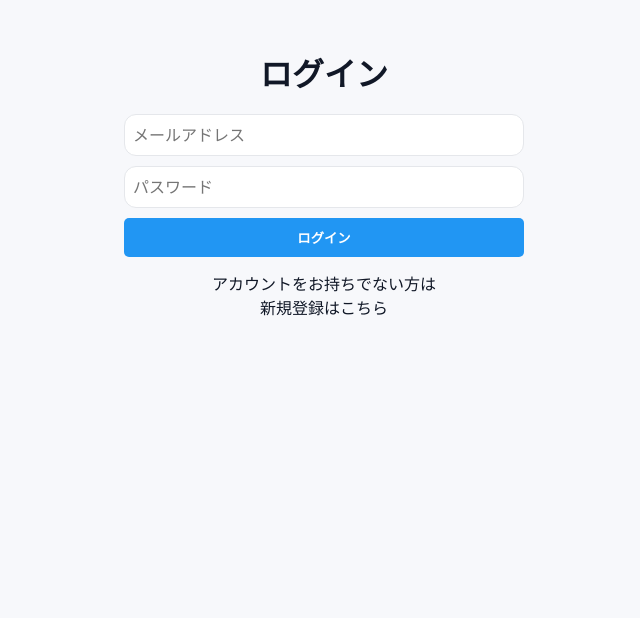
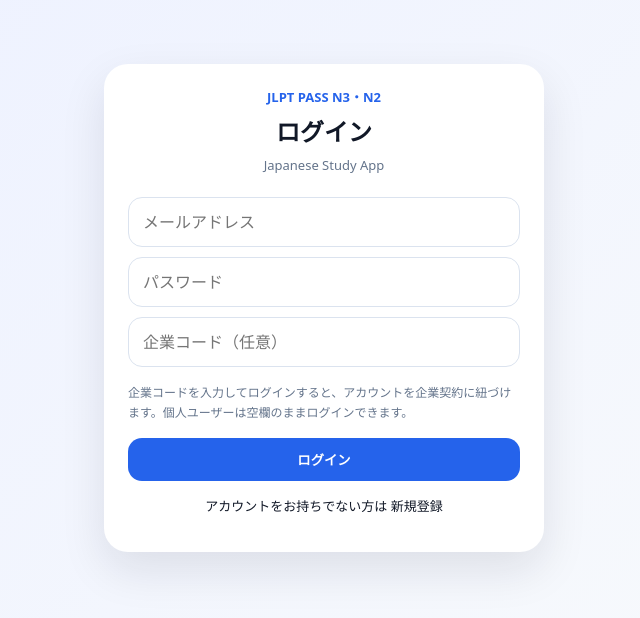
Before and after one commit to sasukedon731-blip/jlpt-pass-n3-n2, a Next.js app: page /login in a window 1280 px wide. Shown: the top 618 px of the page, without its empty margins (316-956 px from the left). Built offline with nearby package versions, Linux system fonts and the light colour scheme; no server answers.

Commit message:
complete quiz app with explanations

```diff
--- a/app/(public)/login/page.tsx
+++ b/app/(public)/login/page.tsx
@@ -1,77 +1,161 @@
 "use client"
 
 import { useState } from "react"
-import { signInWithEmailAndPassword } from "firebase/auth"
-import { auth } from "@/app/lib/firebase"
+import type { FormEvent } from "react"
+import { signInWithEmailAndPassword, signOut } from "firebase/auth"
+import { doc, getDoc, serverTimestamp, setDoc } from "firebase/firestore"
+import Link from "next/link"
 import { useRouter } from "next/navigation"
+
+import { auth, db } from "@/app/lib/firebase"
+import { buildEntitledQuizTypes } from "@/app/lib/plan"
+
+type CompanyDoc = {
+  name?: string
+  inviteEnabled?: boolean
+}
+
+function getErrorMessage(error: unknown) {
+  const code = typeof error === "object" && error && "code" in error ? String(error.code) : ""
+  if (code === "auth/invalid-email") return "メールアドレスの形式が正しくありません。"
+  if (["auth/invalid-credential", "auth/wrong-password", "auth/user-not-found"].includes(code)) {
+    return "メールアドレスまたはパスワードが違います。"
+  }
+  if (code === "auth/too-many-requests") return "試行回数が多いため一時的に制限されています。少し待ってからお試しください。"
+  return "ログインに失敗しました。時間をおいて再度お試しください。"
+}
 
 export default function LoginPage() {
   const router = useRouter()
 
   const [email, setEmail] = useState("")
   const [password, setPassword] = useState("")
+  const [companyCode, setCompanyCode] = useState("")
   const [error, setError] = useState("")
   const [loading, setLoading] = useState(false)
 
-  const handleLogin = async () => {
+  const handleLogin = async (event: FormEvent<HTMLFormElement>) => {
+    event.preventDefault()
     setError("")
     setLoading(true)
 
+    const trimmedEmail = email.trim()
+    const trimmedCompanyCode = companyCode.trim()
+
+    if (!trimmedEmail) { setError("メールアドレスを入力してください。"); setLoading(false); return }
+    if (!password) { setError("パスワードを入力してください。"); setLoading(false); return }
+
     try {
-      await signInWithEmailAndPassword(auth, email, password)
-      router.push("/") // ログイン成功 → TOP
+      let companyData: CompanyDoc | null = null
+
+      if (trimmedCompanyCode) {
+        const companySnap = await getDoc(doc(db, "companies", trimmedCompanyCode))
+        if (!companySnap.exists() || companySnap.data()?.inviteEnabled === false) {
+          throw new Error("企業コードが見つからない、または利用停止中です。")
+        }
+        companyData = companySnap.data() as CompanyDoc
+      }
+
+      const userCredential = await signInWithEmailAndPassword(auth, trimmedEmail, password)
+
+      if (companyData) {
+        const uid = userCredential.user.uid
+        try {
+          await setDoc(
+            doc(db, "users", uid),
+            {
+              uid,
+              email: userCredential.user.email ?? trimmedEmail,
+              plan: "company",
+              selectedQuizTypes: buildEntitledQuizTypes("company"),
+              schemaVersion: 4,
+              companyCode: trimmedCompanyCode,
+              companyName: companyData.name ?? null,
+              accountType: "company",
+              billing: {
+                accountType: "company",
+                method: "company_code",
+                status: "active",
+                currentPlan: "company",
+                currentPeriodEnd: null,
+                aiConversationEnabled: true,
+                aiSpeakingEnabled: true,
+              },
+              updatedAt: serverTimestamp(),
+            },
+            { merge: true }
+          )
+        } catch (linkError) {
+          console.error(linkError)
+          await signOut(auth)
+          throw new Error("ログインは成功しましたが、企業コードの紐づけに失敗しました。時間をおいて再度お試しください。")
+        }
+      }
+
+      router.push("/")
     } catch (err) {
-      setError("メールアドレスまたはパスワードが違います")
+      console.error(err)
+      if (err instanceof Error && err.message.includes("企業コード")) setError(err.message)
+      else setError(getErrorMessage(err))
     } finally {
       setLoading(false)
     }
   }
 
   return (
-    <div style={{ maxWidth: "400px", margin: "50px auto", textAlign: "center" }}>
-      <h1>ログイン</h1>
+    <main style={{ minHeight: "100vh", background: "linear-gradient(135deg,#eef2ff,#f8fafc)", padding: 24 }}>
+      <section style={{ maxWidth: 440, margin: "40px auto", background: "#fff", padding: 24, borderRadius: 24, boxShadow: "0 18px 45px rgba(15,23,42,.10)" }}>
+        <div style={{ textAlign: "center", marginBottom: 22 }}>
+          <div style={{ fontSize: 13, fontWeight: 900, color: "#2563eb" }}>JLPT PASS N3・N2</div>
+          <h1 style={{ margin: "6px 0" }}>ログイン</h1>
+          <p style={{ margin: 0, color: "#64748b", fontSize: 13 }}>Japanese Study App</p>
+        </div>
 
-      <input
-        type="email"
-        placeholder="メールアドレス"
-        value={email}
-        onChange={e => setEmail(e.target.value)}
-        style={{ width: "100%", padding: "8px", marginBottom: "10px" }}
-      />
+        <form onSubmit={handleLogin}>
+          <Input placeholder="メールアドレス" value={email} onChange={setEmail} type="email" autoComplete="email" />
+          <Input placeholder="パスワード" value={password} onChange={setPassword} type="password" autoComplete="current-password" />
+          <Input placeholder="企業コード（任意）" value={companyCode} onChange={setCompanyCode} autoComplete="organization" />
 
-      <input
-        type="password"
-        placeholder="パスワード"
-        value={password}
-        onChange={e => setPassword(e.target.value)}
-        style={{ width: "100%", padding: "8px", marginBottom: "10px" }}
-      />
+          <p style={{ margin: "6px 0 14px", color: "#64748b", fontSize: 12, lineHeight: 1.7 }}>
+            企業コードを入力してログインすると、アカウントを企業契約に紐づけます。個人ユーザーは空欄のままログインできます。
+          </p>
 
-      {error && <p style={{ color: "red" }}>{error}</p>}
+          {error && <p style={{ color: "#dc2626", fontWeight: 800, fontSize: 13 }}>{error}</p>}
 
-      <button
-        onClick={handleLogin}
-        disabled={loading}
-        style={{
-          width: "100%",
-          padding: "10px",
-          backgroundColor: "#2196f3",
-          color: "#fff",
-          border: "none",
-          borderRadius: "5px",
-          fontWeight: "bold",
-          cursor: "pointer",
-        }}
-      >
-        {loading ? "ログイン中..." : "ログイン"}
-      </button>
+          <button type="submit" disabled={loading} style={{ width: "100%", padding: "12px 14px", borderRadius: 14, border: "none", background: "#2563eb", color: "#fff", fontWeight: 900, cursor: loading ? "default" : "pointer" }}>
+            {loading ? "ログイン中..." : "ログイン"}
+          </button>
+        </form>
 
-      {/* 👇 ここが「新規登録はこちら」 */}
-      <p style={{ marginTop: "15px" }}>
-        アカウントをお持ちでない方は
-        <br />
-        <a href="/register">新規登録はこちら</a>
-      </p>
-    </div>
+        <p style={{ textAlign: "center", marginTop: 16, fontSize: 13 }}>
+          アカウントをお持ちでない方は <Link href="/register">新規登録</Link>
+        </p>
+      </section>
+    </main>
   )
 }
+
+function Input({
+  placeholder,
+  value,
+  onChange,
+  type = "text",
+  autoComplete,
+}: {
+  placeholder: string
+  value: string
+  onChange: (value: string) => void
+  type?: string
+  autoComplete?: string
+}) {
+  return (
+    <input
+      type={type}
+      placeholder={placeholder}
+      value={value}
+      onChange={(event) => onChange(event.target.value)}
+      autoComplete={autoComplete}
+      style={{ width: "100%", padding: "12px 14px", marginBottom: 10, borderRadius: 14, border: "1px solid #dbe3ef", boxSizing: "border-box" }}
+    />
+  )
+}
```
Also changed, not shown: app/(auth)/mypage/page.tsx (+0 -29 lines), app/(auth)/plans/page.tsx (+90 -12 lines), 1 other file (tests, documents, lock files or other folders).
